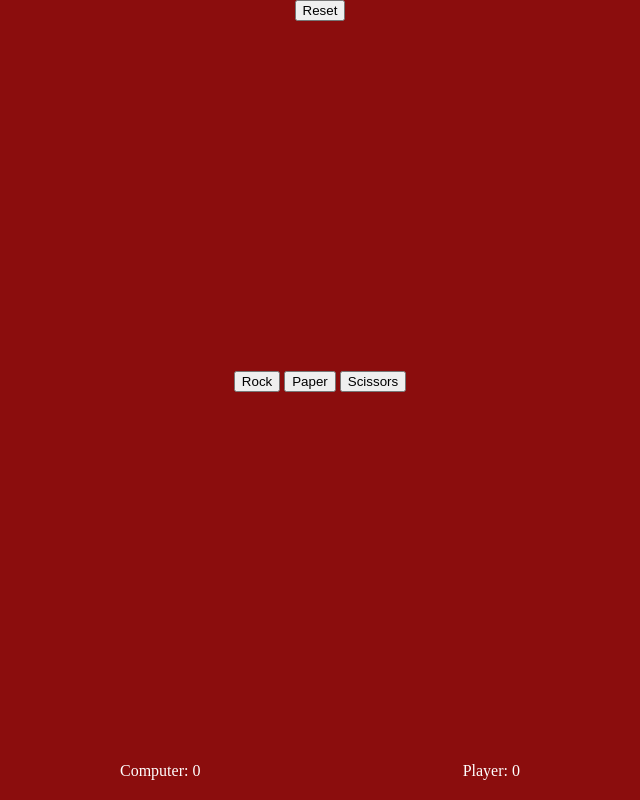
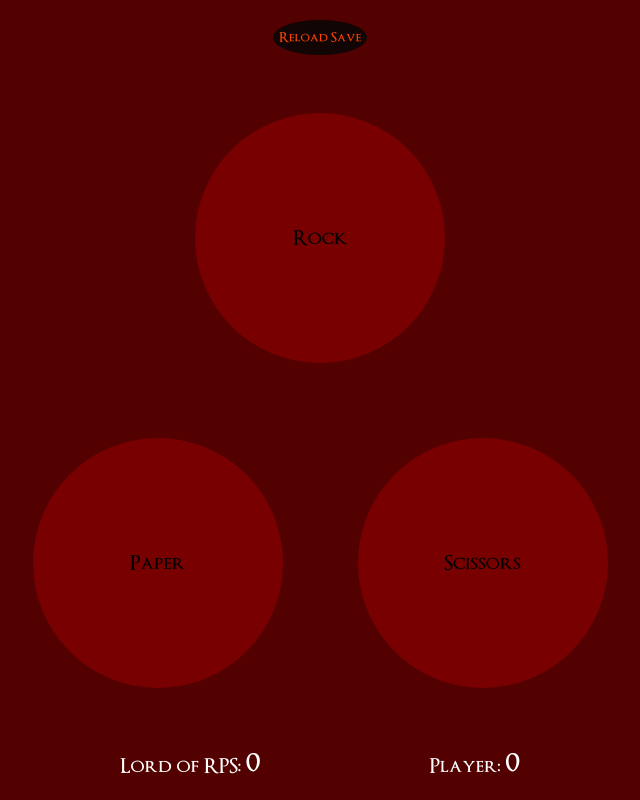
Before and after one commit to anash5119/rock-paper-scissors, a plain HTML site: page index.html in a window 1280 px wide. Shown: the whole page, without its empty margins (320-960 px from the left). Drawn offline with Linux system fonts and the light colour scheme.

Commit message:
Add color palette and button effects

```diff
--- a/index.html
+++ b/index.html
@@ -3,6 +3,11 @@
     <meta charset="UTF-8"></meta>
     <title>Rock Paper Scissors</title>
     <link rel="stylesheet" href="styles.css">
+    <style> @font-face{
+            font-family: dark-souls;
+            src: url(OptimusPrincepsSemiBold.ttf);
+            }
+    </style>
     <script src="script.js" defer></script>
 
 </head>
@@ -15,14 +20,18 @@
     </div>
 
     <div class="main">
-        <div><button class="reset"> Reset </button></div>
+        <div><button class="reset"> Reload Save </button></div>
         <div class="container">
-            <button class="playOption" id="rock"> Rock </button>
-            <button class="playOption" id="paper"> Paper </button>
-            <button class="playOption" id="scissors"> Scissors </button>
+            <div>
+                <button class="playOption" id="rock"> Rock </button>
+            </div>
+            <div class="botCont">
+                <button class="playOption" id="paper"> Paper </button>
+                <button class="playOption" id="scissors"> Scissors </button>
+            </div>
         </div>
         <div class="resultContainer">
-            <div class="computerResult"> Computer: <span class="compSpan">0</span></div>
+            <div class="computerResult"> Lord of RPS: <span class="compSpan">0</span></div>
             <div class="playerResult"> Player: <span class="playerSpan">0</span></div>
         </div>
     </div>
--- a/script.js
+++ b/script.js
@@ -79,6 +79,7 @@ function winAnimation(){
     let element = document.getElementById("overlay");
     let elementText = document.getElementById("overlayText");
     elementText.textContent = "You Win";
+    elementText.style.color = "white";
 
     //add fade in effect
     let opacity = 0;
@@ -97,6 +98,7 @@ function loseAnimation(){
     let element = document.getElementById("overlay");
     let elementText = document.getElementById("overlayText");
     elementText.textContent = "You Lose";
+    elementText.style.color = "#780000";
 
     //add fade in effect
     let opacity = 0;
--- a/styles.css
+++ b/styles.css
@@ -1,8 +1,9 @@
 body{
     margin: 0;
+    font-family: "dark-souls";
 }
 .main {
-    background-color: rgb(139, 13, 13);
+    background-color: #520000;
     display: flex;
     flex-direction: column;
     align-items: center;
@@ -12,6 +13,50 @@ body{
     height: 100vh;
 }
 
+.reset{
+    margin: 20px;
+    font-family: "dark-souls";
+    border-radius: 50%;
+    height: 35px;;
+    border-style: none;
+    background-color: rgb(17, 5, 5);
+    color: orangered;
+    transition-duration: 0.2s;
+}
+
+.reset:hover{
+    background-color: orangered;
+    color: black;
+}
+
+#rock,
+#paper,
+#scissors {
+    background-color: #780000;
+    transition-duration: 0.5s;
+}
+
+#rock:hover{
+    background-color: grey;
+}
+
+.tryAgain{
+    border-radius: 50%;
+    height: 75px;
+    width: 150px;
+    border-style: none;
+    font-family: "dark-souls";
+    font-size: 20px;
+}
+
+#paper:hover{
+    background-color: rgb(211, 211, 174);
+}
+
+#scissors:hover{
+    background-color: #4f5d61;
+}
+
 .resultContainer{
     display: flex;
     justify-content: space-between;
@@ -19,12 +64,40 @@ body{
     margin:20px;
 }
 
+.container{
+    display: flex;
+    flex-direction: column;
+    align-items: center;
+    gap: 75px;
+}
+
+.playOption{
+    height: 250px;
+    width: 250px;
+    font-family: "dark-souls";
+    font-size: 20px;
+    border-radius: 100%;
+    border-style: none;
+}
+.botCont{
+    display: flex;
+    gap: 75px;
+}
+
 .computerResult{
     color: white;
+    font-size: 20px;;
+}
+.compSpan {
+    font-size: 30px;;
 }
 
+.playerSpan{
+    font-size: 30px;
+}
 .playerResult{
     color: white;
+    font-size: 20px;;
 }
 
 .overlay{
```
Also changed, not shown: OptimusPrincepsSemiBold.ttf (added).
